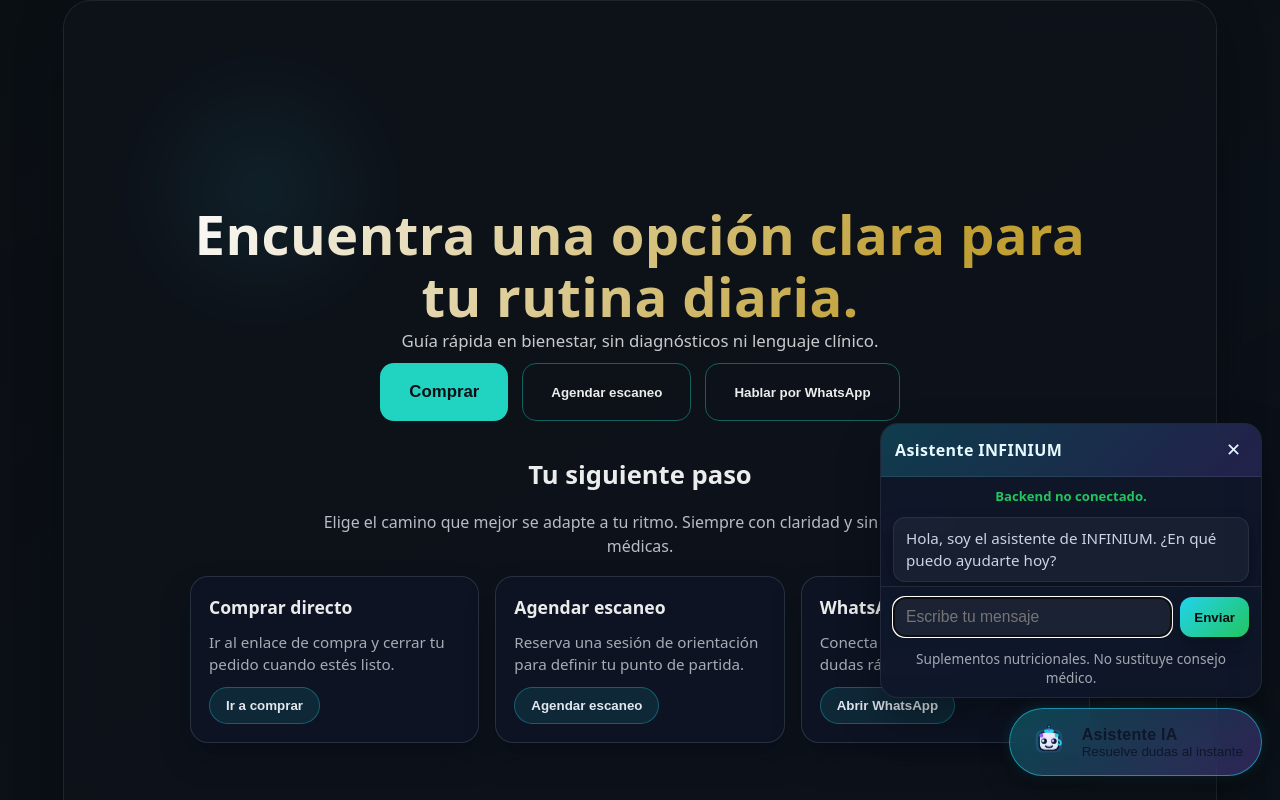
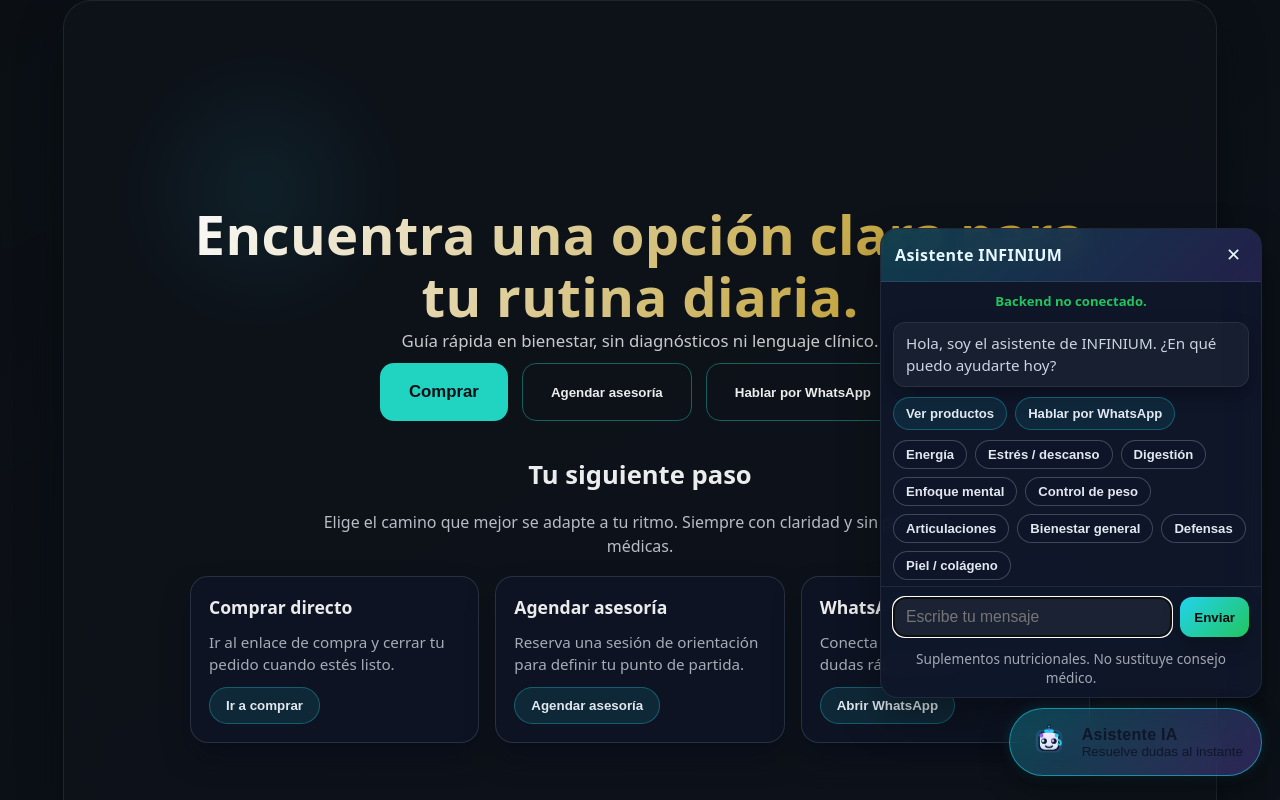
Before and after one commit to Powwwerart/infinium-services, a website: page index.html in a window 1280 px wide. Both pictures are taken after a click on the button "Abrir chat". Shown: the top 800 px of the page. Drawn offline with Linux system fonts and the light colour scheme.

Commit message:
Update chat actions and WhatsApp CTAs

```diff
--- /dev/null
+++ b/config/env.js
@@ -0,0 +1,6 @@
+window.INFINIUM = window.INFINIUM || {};
+window.INFINIUM.env = {
+  API_BASE_URL: window.INFINIUM_API_BASE_URL || '',
+  WHATSAPP_PHONE: window.INFINIUM_WHATSAPP_PHONE || '19565505115',
+  BUY_URL: window.INFINIUM_BUY_URL || 'https://tu-enlace-de-compra.com'
+};
--- a/index.html
+++ b/index.html
@@ -370,6 +370,44 @@
       max-height: 340px;
     }
 
+    .chat-quick-actions {
+      display: flex;
+      flex-wrap: wrap;
+      gap: 8px;
+      padding: 6px 12px 6px;
+    }
+
+    .quick-action {
+      border: 1px solid rgba(148, 163, 184, 0.35);
+      background: rgba(15, 23, 42, 0.6);
+      color: #e2e8f0;
+      padding: 6px 12px;
+      border-radius: 999px;
+      font-size: 0.82rem;
+      font-weight: 600;
+      cursor: pointer;
+      transition: transform 0.12s ease, background 0.12s ease;
+    }
+
+    .quick-action:hover { transform: translateY(-1px); background: rgba(34, 197, 214, 0.18); }
+
+    .chat-actions {
+      display: flex;
+      flex-wrap: wrap;
+      gap: 8px;
+    }
+
+    .chat-action {
+      border: 1px solid rgba(34, 197, 214, 0.35);
+      background: rgba(34, 197, 214, 0.1);
+      color: #e2e8f0;
+      padding: 8px 12px;
+      border-radius: 999px;
+      font-size: 0.82rem;
+      font-weight: 700;
+      cursor: pointer;
+    }
+
     .chat-message {
       padding: 10px 12px;
       border-radius: 12px;
@@ -482,9 +520,9 @@
           <p class="subtitle hero-entry delay-2">Guía rápida en bienestar, sin diagnósticos ni lenguaje clínico.</p>
 
           <div class="cta-row hero-entry delay-3" aria-label="Acciones principales">
-            <button class="cta-primary" type="button" data-action="open_url" data-url="https://tu-enlace-de-compra.com">Comprar</button>
-            <button class="cta-secondary" type="button" data-action="open_url" data-url="/scan.html">Agendar escaneo</button>
-            <button class="cta-secondary" type="button" data-action="whatsapp" data-phone="19565505115" data-text="Hola, vengo de INFINIUM. Quiero orientación sobre opciones disponibles.">Hablar por WhatsApp</button>
+            <button class="cta-primary" type="button" data-action="open_url" data-cta="buy">Comprar</button>
+            <button class="cta-secondary" type="button" data-action="whatsapp" data-cta="schedule" data-text="Hola, quiero orientación sobre suplementos de INFINEUM.">Agendar asesoría</button>
+            <button class="cta-secondary" type="button" data-action="whatsapp" data-cta="whatsapp">Hablar por WhatsApp</button>
           </div>
         </div>
       </div>
@@ -496,17 +534,17 @@
           <div class="step-card">
             <h3>Comprar directo</h3>
             <p>Ir al enlace de compra y cerrar tu pedido cuando estés listo.</p>
-            <button class="step-button" type="button" data-action="open_url" data-url="https://tu-enlace-de-compra.com">Ir a comprar</button>
+            <button class="step-button" type="button" data-action="open_url" data-cta="buy">Ir a comprar</button>
           </div>
           <div class="step-card">
-            <h3>Agendar escaneo</h3>
+            <h3>Agendar asesoría</h3>
             <p>Reserva una sesión de orientación para definir tu punto de partida.</p>
-            <button class="step-button" type="button" data-action="open_url" data-url="/scan.html">Agendar escaneo</button>
+            <button class="step-button" type="button" data-action="whatsapp" data-cta="schedule" data-text="Hola, quiero orientación sobre suplementos de INFINEUM.">Agendar asesoría</button>
           </div>
           <div class="step-card">
             <h3>WhatsApp directo</h3>
             <p>Conecta con un asesor y resuelve dudas rápidamente.</p>
-            <button class="step-button" type="button" data-action="whatsapp" data-phone="19565505115" data-text="Hola, vengo de INFINIUM. Quiero asesoría rápida.">Abrir WhatsApp</button>
+            <button class="step-button" type="button" data-action="whatsapp" data-cta="whatsapp">Abrir WhatsApp</button>
           </div>
         </div>
       </section>
@@ -522,6 +560,7 @@
       </div>
       <div class="chat-status" id="chatStatus">Estado: listo para ayudarte.</div>
       <div class="chat-messages" id="chatMessages"></div>
+      <div class="chat-quick-actions" id="chatQuickActions" aria-label="Opciones rápidas"></div>
       <form class="chat-form" id="chatForm">
         <input class="chat-input" id="chatInput" type="text" name="message" placeholder="Escribe tu mensaje" autocomplete="off" required />
         <button class="chat-send" type="submit">Enviar</button>
@@ -563,6 +602,7 @@
     </button>
   </div>
 
+  <script src="config/env.js"></script>
   <script>
     console.log('[BOOT] INFINIUM landing loaded');
     if (!document.querySelector('.content') || !document.querySelector('h1')) {
@@ -570,12 +610,17 @@
     }
 
     // ---- Configuración base ----
+    const ENV = window.INFINIUM?.env || {};
     const API_BASE_URL =
+      ENV.API_BASE_URL ||
       window.VITE_API_URL ||
       window.NEXT_PUBLIC_API_URL ||
       window.NEXT_PUBLIC_BACKEND_BASE_URL ||
       window.BACKEND_BASE_URL ||
       '';
+    const WHATSAPP_PHONE = ENV.WHATSAPP_PHONE || '19565505115';
+    const BUY_URL = ENV.BUY_URL || 'https://tu-enlace-de-compra.com';
+    const DEFAULT_WHATSAPP_TEXT = 'Hola, quiero orientación sobre suplementos de INFINEUM.';
 
     const CHAT_API_URL = API_BASE_URL ? `${API_BASE_URL}/api/chat` : '';
     const EVENT_API_URL = API_BASE_URL ? `${API_BASE_URL}/api/event` : '';
@@ -591,6 +636,7 @@
     const chatClose = document.getElementById('chatClose');
     const chatStatus = document.getElementById('chatStatus');
     const chatSendButton = document.querySelector('.chat-send');
+    const chatQuickActions = document.getElementById('chatQuickActions');
 
     // ---- Tracking params ----
     const urlParams = new URLSearchParams(window.location.search);
@@ -611,11 +657,21 @@
     // ---- Meta data ----
     const buildMeta = () => ({
       site_id: urlParams.get('s') || '',
-      team_id: urlParams.get('t') || '',
-      campaign_id: urlParams.get('c') || '',
-      page: pagePath,
-      ts: new Date().toISOString()
+      campaign_id: urlParams.get('c') || ''
     });
+
+    const CONNECTION_ERROR_MESSAGE = 'Estoy teniendo problemas de conexión, pero puedo orientarte.';
+    const QUICK_ACTIONS = [
+      'Energía',
+      'Estrés / descanso',
+      'Digestión',
+      'Enfoque mental',
+      'Control de peso',
+      'Articulaciones',
+      'Bienestar general',
+      'Defensas',
+      'Piel / colágeno'
+    ];
 
     // ---- GA4 helpers ----
     const sendGAEventSafely = (eventName, eventParams = {}) => {
@@ -692,11 +748,39 @@
     };
 
     const openWhatsApp = (phone, text = '') => {
-      const phoneDigits = String(phone || '').replace(/\D/g, '');
+      const phoneDigits = String(phone || WHATSAPP_PHONE || '').replace(/\D/g, '');
       if (!phoneDigits) return;
-      const waUrl = `https://wa.me/${phoneDigits}?text=${encodeURIComponent(text)}`;
+      const message = text || DEFAULT_WHATSAPP_TEXT;
+      const waUrl = `https://wa.me/${phoneDigits}?text=${encodeURIComponent(message)}`;
       sendCtaClick('whatsapp', waUrl);
       window.open(waUrl, '_blank', 'noopener,noreferrer');
+    };
+
+    const hydrateCtaButtons = () => {
+      document.querySelectorAll('[data-cta="buy"]').forEach((button) => {
+        button.dataset.url = BUY_URL;
+      });
+      document.querySelectorAll('[data-cta="whatsapp"]').forEach((button) => {
+        button.dataset.phone = WHATSAPP_PHONE;
+        button.dataset.text = DEFAULT_WHATSAPP_TEXT;
+      });
+      document.querySelectorAll('[data-cta="schedule"]').forEach((button) => {
+        button.dataset.phone = WHATSAPP_PHONE;
+        button.dataset.text = DEFAULT_WHATSAPP_TEXT;
+      });
+    };
+
+    const renderQuickActions = () => {
+      if (!chatQuickActions) return;
+      chatQuickActions.innerHTML = '';
+      QUICK_ACTIONS.forEach((label) => {
+        const button = document.createElement('button');
+        button.type = 'button';
+        button.className = 'quick-action';
+        button.dataset.quickAction = label;
+        button.textContent = label;
+        chatQuickActions.appendChild(button);
+      });
     };
 
     const appendMessage = (text, type = 'bot') => {
@@ -708,6 +792,38 @@
       chatMessages.appendChild(div);
 
       chatMessages.scrollTop = chatMessages.scrollHeight;
+      return div;
+    };
+
+    const appendChatActions = () => {
+      if (!chatMessages) return;
+      const container = document.createElement('div');
+      container.className = 'chat-actions';
+
+      const buyButton = document.createElement('button');
+      buyButton.type = 'button';
+      buyButton.className = 'chat-action';
+      buyButton.dataset.action = 'open_url';
+      buyButton.dataset.cta = 'buy';
+      buyButton.textContent = 'Ver productos';
+
+      const whatsappButton = document.createElement('button');
+      whatsappButton.type = 'button';
+      whatsappButton.className = 'chat-action';
+      whatsappButton.dataset.action = 'whatsapp';
+      whatsappButton.dataset.cta = 'whatsapp';
+      whatsappButton.textContent = 'Hablar por WhatsApp';
+
+      container.appendChild(buyButton);
+      container.appendChild(whatsappButton);
+      chatMessages.appendChild(container);
+      hydrateCtaButtons();
+      chatMessages.scrollTop = chatMessages.scrollHeight;
+    };
+
+    const appendBotReply = (text) => {
+      appendMessage(text, 'bot');
+      appendChatActions();
     };
 
     const processUserMessage = async (message) => {
@@ -716,7 +832,7 @@
       setChatLoading(true);
 
       if (!CHAT_API_URL) {
-        appendMessage('El backend no está configurado. Intenta más tarde o ajusta la variable de entorno.', 'bot');
+        appendBotReply(CONNECTION_ERROR_MESSAGE);
         setChatStatus('error', 'Backend no conectado.');
         setChatLoading(false);
         return;
@@ -741,12 +857,12 @@
           : { reply: await response.text() };
 
         const reply = data?.reply || 'Recibí tu mensaje. Dame un segundo…';
-        appendMessage(reply, 'bot');
+        appendBotReply(reply);
         setChatStatus('ok', 'Listo para ayudarte.');
         trackEvent('chat_message_sent', { length: message.length });
       } catch (error) {
         console.error('[CHAT] error', error);
-        appendMessage('Hubo un problema al responder. Intenta nuevamente en unos segundos.', 'bot');
+        appendBotReply(CONNECTION_ERROR_MESSAGE);
         setChatStatus('error', 'Error al enviar.');
       } finally {
         setChatLoading(false);
@@ -767,6 +883,16 @@
         const message = (chatInput?.value || '').trim();
         if (!message) return;
 
+        await processUserMessage(message);
+      });
+    }
+
+    if (chatQuickActions) {
+      chatQuickActions.addEventListener('click', async (event) => {
+        const target = event.target.closest('[data-quick-action]');
+        if (!target) return;
+        const message = target.dataset.quickAction;
+        if (!message) return;
         await processUserMessage(message);
       });
     }
@@ -829,7 +955,9 @@
     }
 
     // ---- Init ----
-    appendMessage('Hola, soy el asistente de INFINIUM. ¿En qué puedo ayudarte hoy?', 'bot');
+    hydrateCtaButtons();
+    renderQuickActions();
+    appendBotReply('Hola, soy el asistente de INFINIUM. ¿En qué puedo ayudarte hoy?');
     setChatStatus('ok', API_BASE_URL ? 'Listo para ayudarte.' : 'Backend no conectado.');
   </script>
 </body>
```
Also changed, not shown: README.md.
